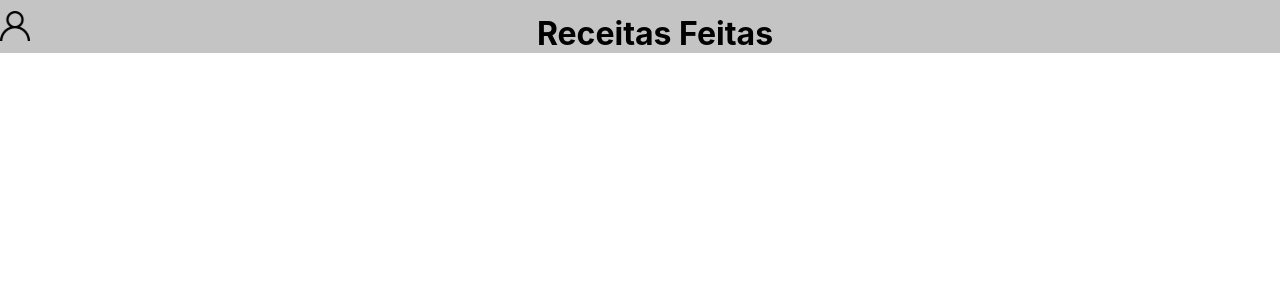
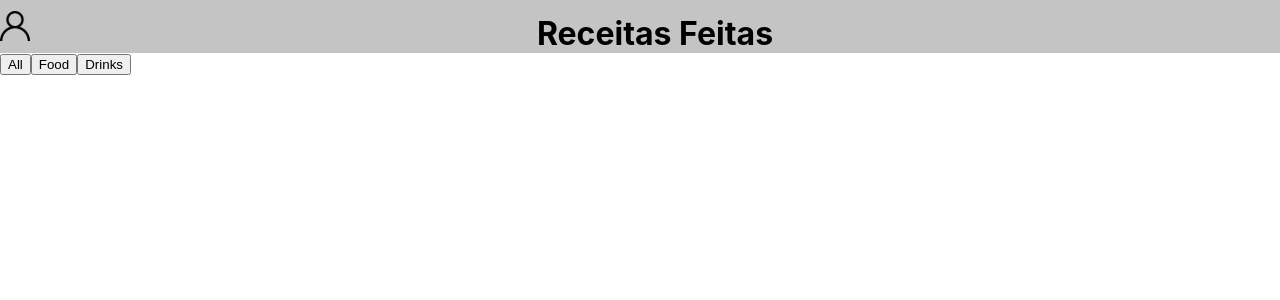
Before and after one commit to tryber/sd-04-recipes-app-7, a React (Create React App) app: page /receitas-feitas in a window 1280 px wide. Shown: the top 300 px of the page. Built offline with nearby package versions, Linux system fonts and the light colour scheme; no server answers.

Commit message:
Criados botões da tela de receitas feitas.

```diff
--- a/src/pages/MadeRecipes.js
+++ b/src/pages/MadeRecipes.js
@@ -4,6 +4,9 @@ import Header from '../components/Header';
 const MadeRecipes = () => (
   <div>
     <Header title="Receitas Feitas" />
+    <button data-testid="filter-by-all-btn">All</button>
+    <button data-testid="filter-by-food-btn">Food</button>
+    <button data-testid="filter-by-drink-btn">Drinks</button>
   </div>
 );
 
```
